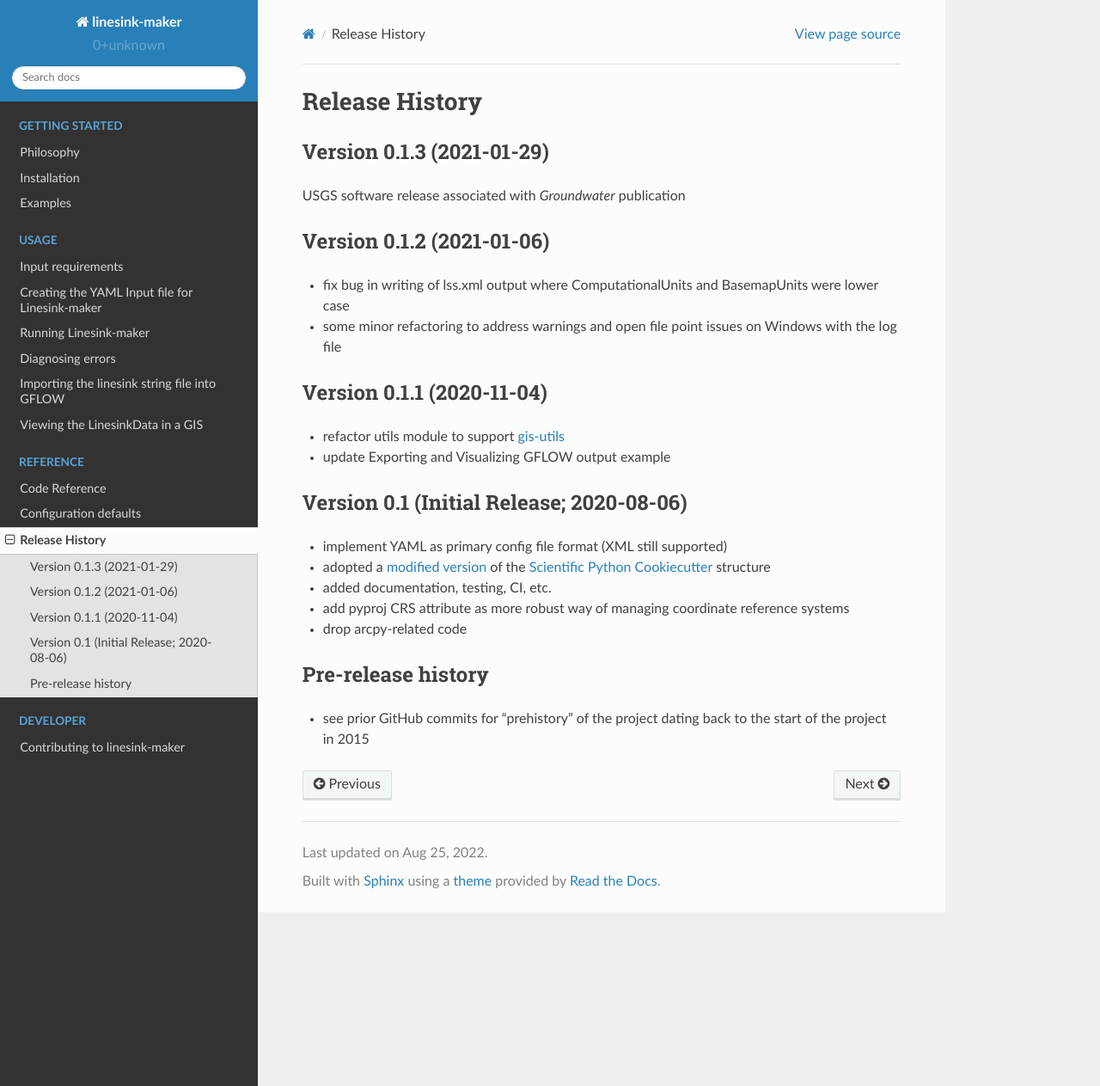
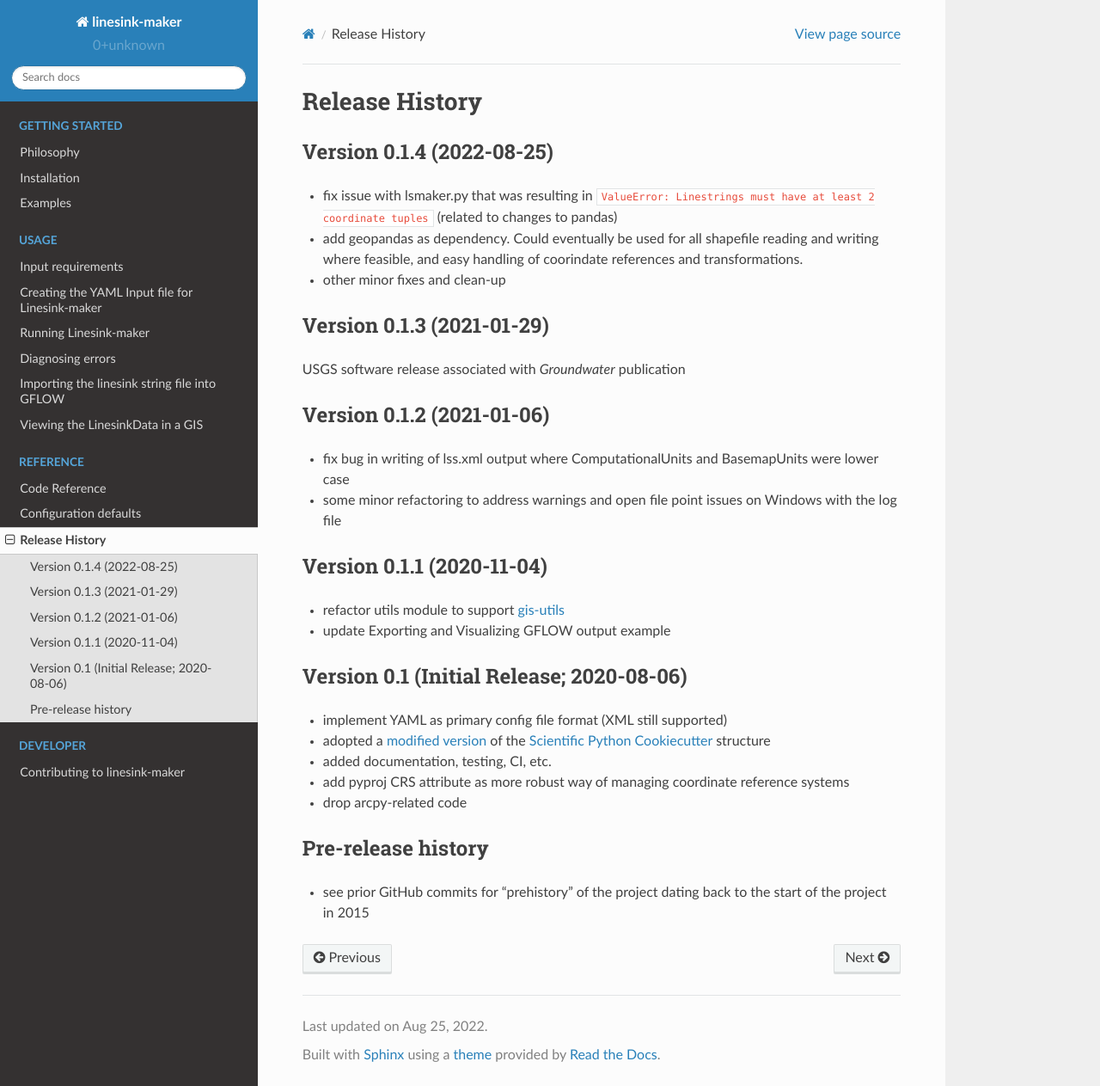
Before and after one commit to DOI-USGS/linesink-maker, a Sphinx documentation site: the page built from docs/source/release-history.rst, in a window 1280 px wide and 1263 px high. Shown: the whole window at 86% size. Built offline with Sphinx 7.4.7 and the Read the Docs theme 2.0.0, drawn with Linux system fonts in a browser that asks for light colours; pages that are not in the unit, such as notebooks, are missing from menus.

Commit message:
docs: update release history

```diff
--- a/docs/source/release-history.rst
+++ b/docs/source/release-history.rst
@@ -1,6 +1,12 @@
 ===============
 Release History
 ===============
+
+Version 0.1.4 (2022-08-25)
+--------------------------
+* fix issue with lsmaker.py that was resulting in ``ValueError: Linestrings must have at least 2 coordinate tuples`` (related to changes to pandas)
+* add geopandas as dependency. Could eventually be used for all shapefile reading and writing where feasible, and easy handling of coorindate references and transformations.
+* other minor fixes and clean-up
 
 Version 0.1.3 (2021-01-29)
 --------------------------
```
